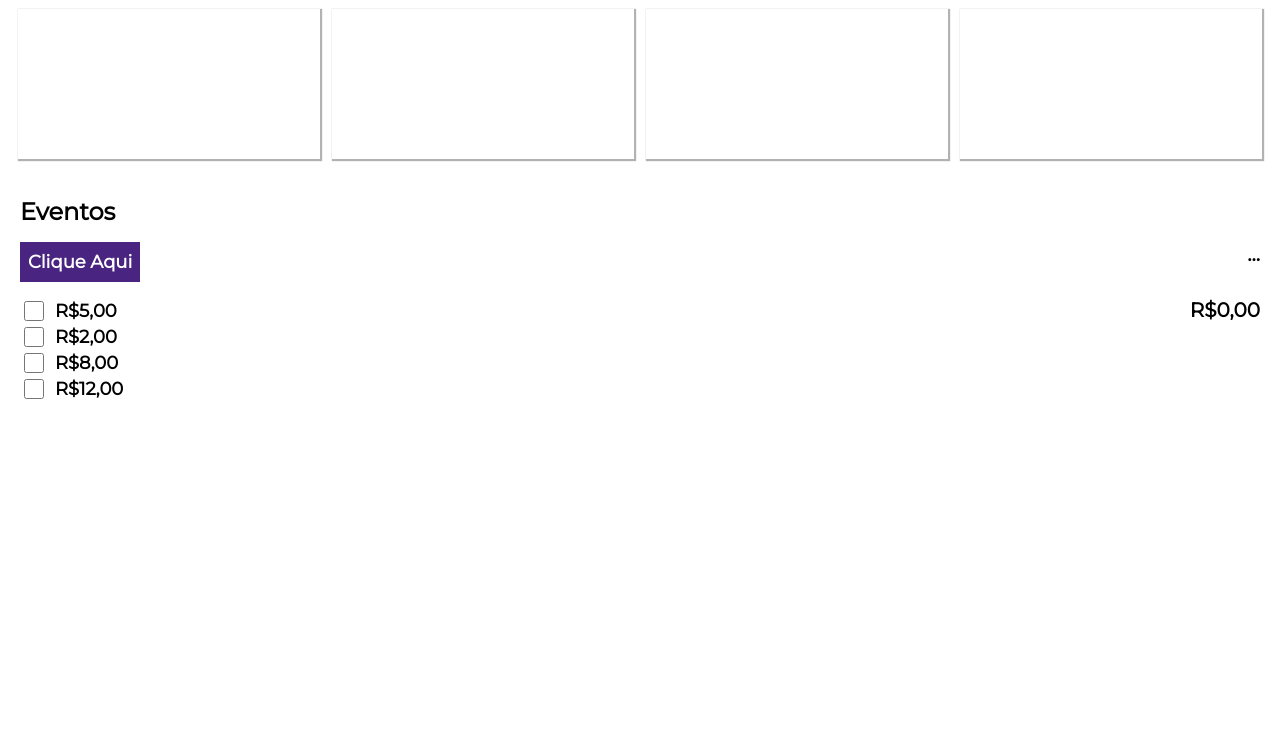
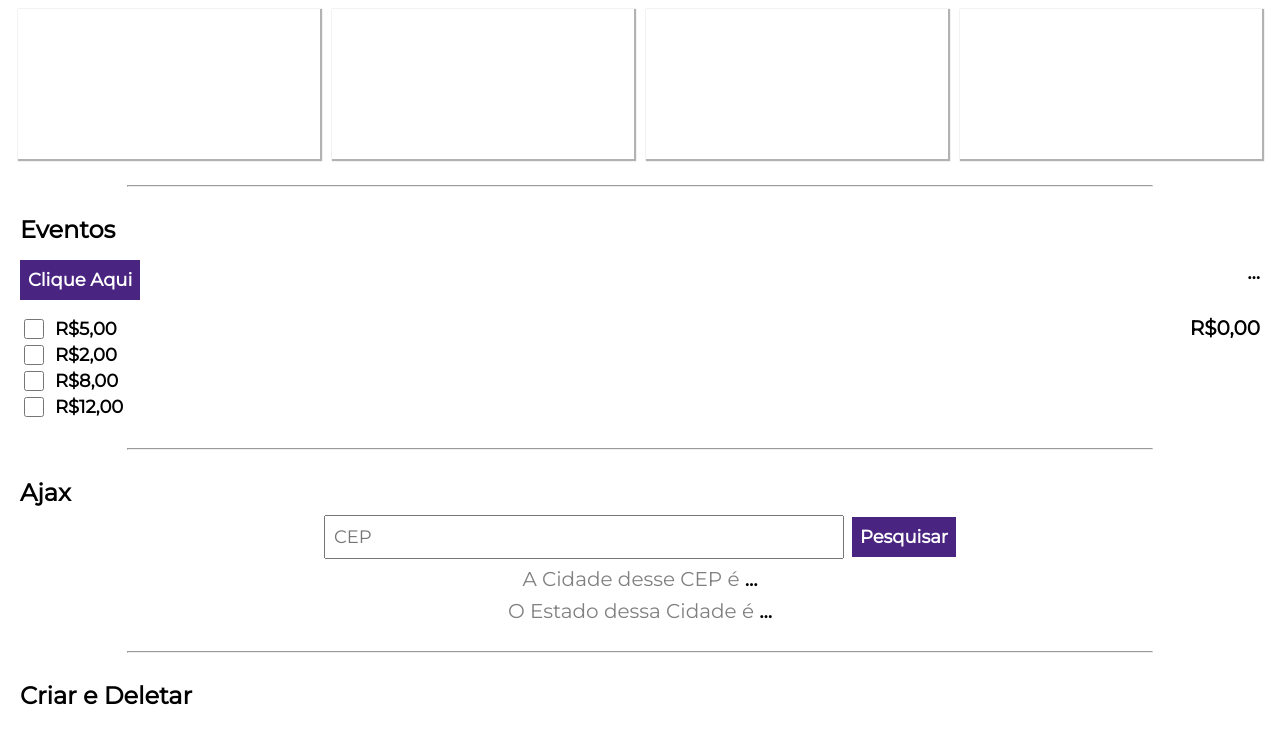
Before and after one commit to Windows87/seminfo-javascript-moderno, a plain HTML site: page Antes do JavaScript/index.html in a window 1280 px wide. Shown: the part 1016-1746 px from the top of the page. Before the commit the page ends 1438 px from the top, so only its background shows below. Drawn offline with Linux system fonts and the light colour scheme.

Commit message:
editions

```diff
--- a/Antes do JavaScript/css/index.css
+++ b/Antes do JavaScript/css/index.css
@@ -1,3 +1,7 @@
+* {
+  scroll-behavior: smooth;
+}
+
 html, body {
   width: 100%;
   height: 100%;
@@ -52,9 +56,10 @@ nav ul {
   display: flex;
 }
 
-nav ul li {
+nav ul li a {
   color: white;
   margin-left: 8px;
+  text-decoration: none;
 }
 
 section  {
@@ -66,7 +71,11 @@ h3 {
   font-size: 24px;
 }
 
-#elements {
+hr {
+  width: 80%;
+}
+
+#elements, #elementsCamp {
   display: flex;
   flex-wrap: wrap;
 }
@@ -85,7 +94,7 @@ h3 {
   margin-top: 16px;
 }
 
-button {
+button, input[type="submit"] {
   height: 40px;
   border: 0;
   color: white;
@@ -94,6 +103,12 @@ button {
   font-size: 18px;
   padding: 8px;
   background-color: #492480;
+  transition: 0.5s all;
+  cursor: pointer;
+}
+
+button:hover, button:focus, input[type="submit"]:hover, input[type="submit"]:focus, a:hover {
+  filter: brightness(0.9);
 }
 
 .event span {
@@ -120,3 +135,35 @@ button {
   font-size: 18px;
   margin-left: 8px;
 }
+
+form {
+  display: flex;
+  align-items: center;
+  justify-content: center;
+}
+
+form input[type="text"] {
+  height: 24px;
+  width: 60%;
+  max-width: 500px;
+  font-family: Montserrat;
+  font-size: 18px;
+  padding: 8px;
+  margin-right: 8px;
+}
+
+#theCityIs {
+  text-align: center;
+  color: gray;
+  margin: 8px;
+  font-size: 20px;
+}
+
+#theCityIs-name, #theCityIs-state {
+  font-weight: bold;
+  color: black;
+}
+
+*:focus {
+  outline: none;
+}
--- a/Antes do JavaScript/index.html
+++ b/Antes do JavaScript/index.html
@@ -14,8 +14,10 @@
   	  <div class="header-shadow">
   	  	<nav>
   	  	  <ul>
-  	  	  	<li>Eventos</li>
-  	  	  	<li>Ajax</li>
+            <li><a href="#dom">DOM</a></li>
+  	  	  	<li><a href="#events">Eventos</a></li>
+  	  	  	<li><a href="#ajax">Ajax</a></li>
+            <li><a >Atividade</a></li>
   	  	  </ul>
   	  	</nav>
 
@@ -24,7 +26,7 @@
   	  </div>
   	</header>
 
-  	<section>
+  	<section id="dom">
   	  <h3>Manipulação de Elementos</h3>
 
   	  <div id="elements">
@@ -42,7 +44,9 @@
   	  </div>
   	</section>
 
-  	<section>
+    <hr>
+
+  	<section id="events">
   	  <h3>Eventos</h3>
 
   	  <div class="event">
@@ -76,5 +80,27 @@
   	  	<span>R$0,00</span>
   	  </div>
   	</section>
+
+    <hr>
+
+    <section id="ajax">
+      <h3>Ajax</h3>
+
+      <form>
+        <input type="text" placeholder="CEP" />
+        <input type="submit" value="Pesquisar" />
+      </form>
+
+      <div id="theCityIs">A Cidade desse CEP é <span id="theCityIs-name">...</span></div>
+      <div id="theCityIs">O Estado dessa Cidade é <span id="theCityIs-state">...</span></div>
+    </section>
+
+    <hr>
+
+    <section>
+      <h3>Criar e Deletar</h3>
+      <div id="elements-camp">
+      </div>
+    </section>
   </body>
 </html>
```
